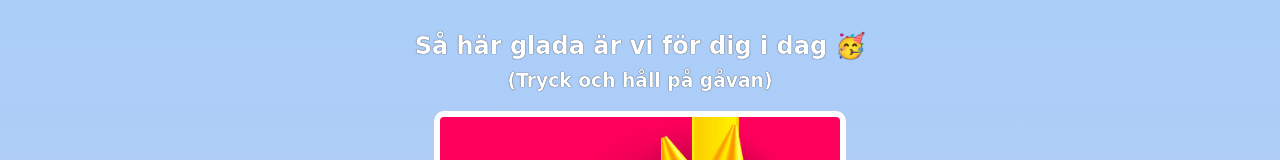
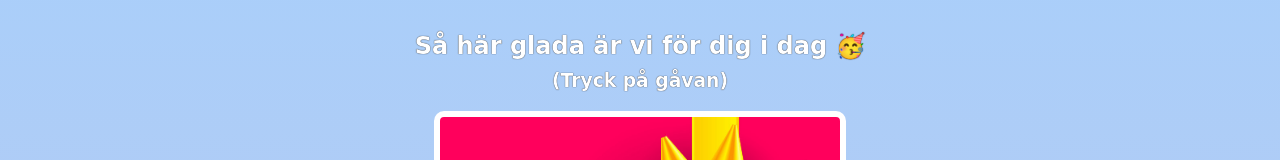
Before and after one commit to danielbotten/Anton-birthdaycard, a website built with Vite: page index.html in a window 1280 px wide. Shown: the part 360-520 px from the top of the page. Built offline with nearby package versions, Linux system fonts and the light colour scheme; a web font is replaced by a local one.

Commit message:
Update index.html

```diff
--- a/index.html
+++ b/index.html
@@ -16,7 +16,7 @@
 
         <div class="gift-section">
             <h2 class="gift-title">Så här glada är vi f&ouml;r dig i dag 🥳</h2>
-            <h3 class="gift-hint">(Tryck och håll på gåvan)</h3>
+            <h3 class="gift-hint">(Tryck på gåvan)</h3>
             <div class="gift-img" id="gift-img-happy"></div>
         </div>
 
```
